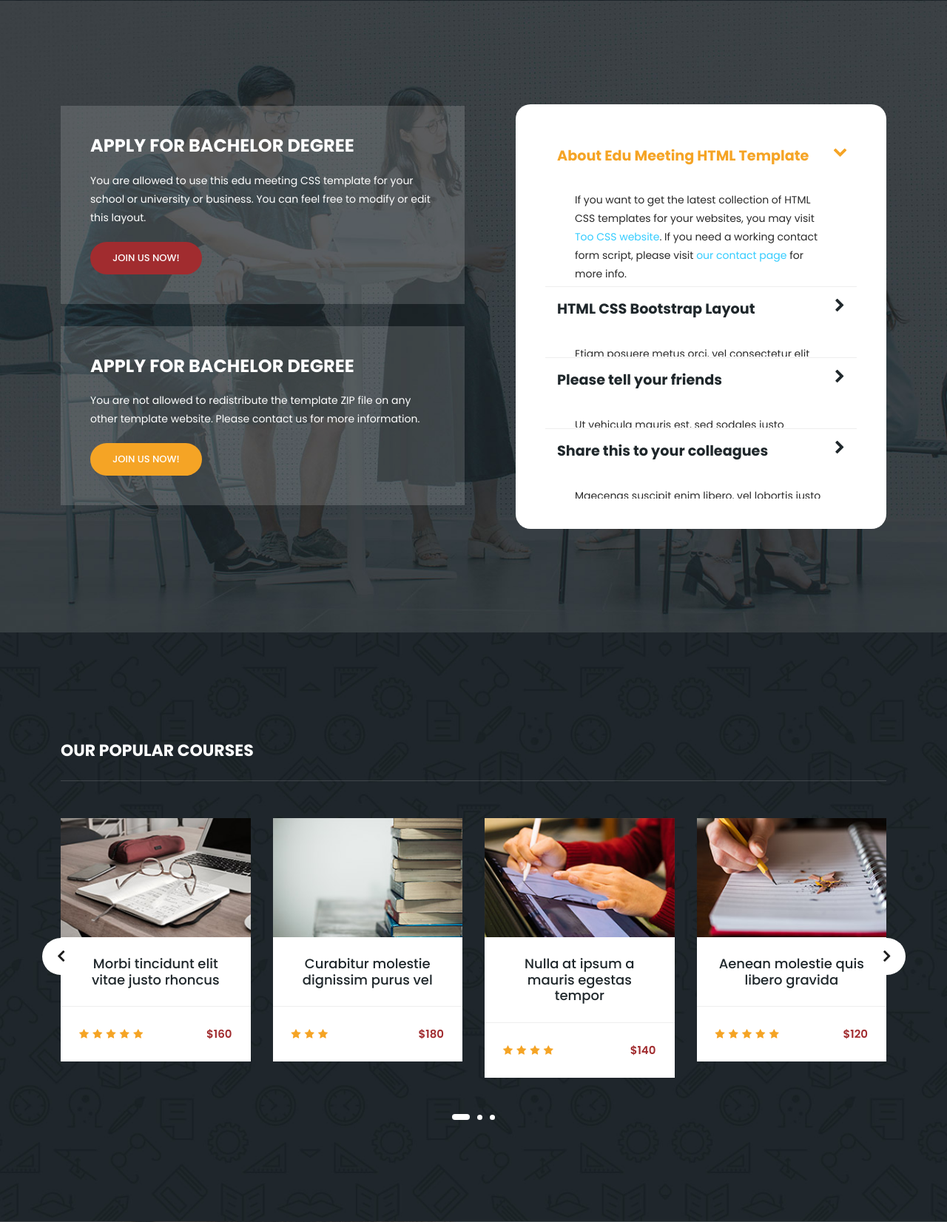
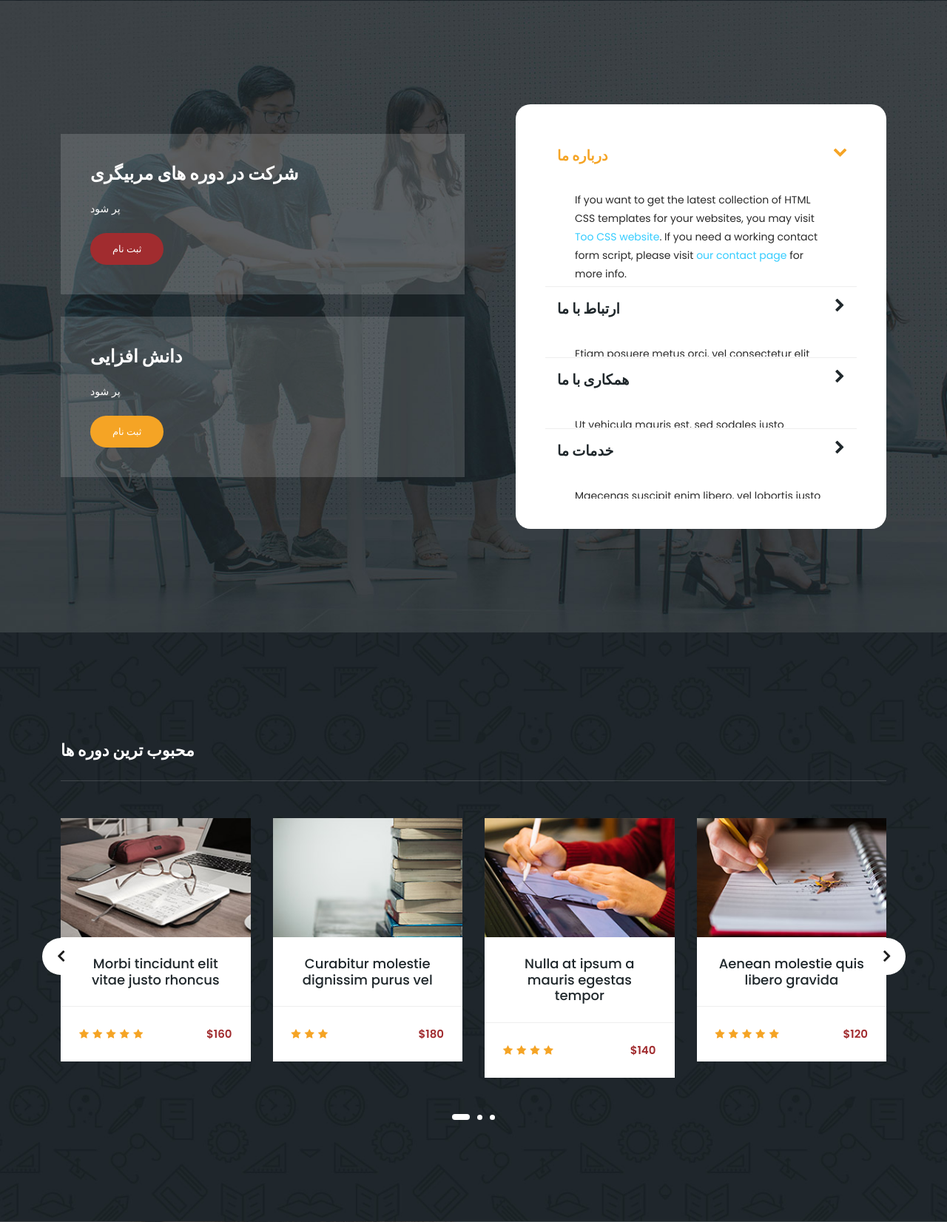
Before and after one commit to azarakhsh13/Football-Blog, a Django app: page / in a window 1280 px wide. Shown: the part 1674-3326 px from the top of the page at 74% size. Run offline with Django 4.2, Linux system fonts and the light colour scheme; some libraries are stand-ins or nearby versions.

Commit message:
templates change 3

```diff
--- a/templates/index.html
+++ b/templates/index.html
@@ -174,19 +174,19 @@ https://templatemo.com/tm-569-edu-meeting
           <div class="row">
             <div class="col-lg-12">
               <div class="item">
-                <h3>APPLY FOR BACHELOR DEGREE</h3>
-                <p>You are allowed to use this edu meeting CSS template for your school or university or business. You can feel free to modify or edit this layout.</p>
+                <h3>شرکت در دوره های مربیگری</h3>
+                <p>پر شود</p>
                 <div class="main-button-red">
-                  <div class="scroll-to-section"><a href="#contact">Join Us Now!</a></div>
+                  <div class="scroll-to-section"><a href="#contact">ثبت نام</a></div>
               </div>
               </div>
             </div>
             <div class="col-lg-12">
               <div class="item">
-                <h3>APPLY FOR BACHELOR DEGREE</h3>
-                <p>You are not allowed to redistribute the template ZIP file on any other template website. Please contact us for more information.</p>
+                <h3>دانش افزایی</h3>
+                <p>پر شود</p>
                 <div class="main-button-yellow">
-                  <div class="scroll-to-section"><a href="#contact">Join Us Now!</a></div>
+                  <div class="scroll-to-section"><a href="#contact">ثبت نام</a></div>
               </div>
               </div>
             </div>
@@ -196,7 +196,7 @@ https://templatemo.com/tm-569-edu-meeting
           <div class="accordions is-first-expanded">
             <article class="accordion">
                 <div class="accordion-head">
-                    <span>About Edu Meeting HTML Template</span>
+                    <span>درباره ما </span>
                     <span class="icon">
                         <i class="icon fa fa-chevron-right"></i>
                     </span>
@@ -209,7 +209,7 @@ https://templatemo.com/tm-569-edu-meeting
             </article>
             <article class="accordion">
                 <div class="accordion-head">
-                    <span>HTML CSS Bootstrap Layout</span>
+                    <span>ارتباط با ما </span>
                     <span class="icon">
                         <i class="icon fa fa-chevron-right"></i>
                     </span>
@@ -223,7 +223,7 @@ https://templatemo.com/tm-569-edu-meeting
             </article>
             <article class="accordion">
                 <div class="accordion-head">
-                    <span>Please tell your friends</span>
+                    <span>همکاری با ما</span>
                     <span class="icon">
                         <i class="icon fa fa-chevron-right"></i>
                     </span>
@@ -237,7 +237,7 @@ https://templatemo.com/tm-569-edu-meeting
             </article>
             <article class="accordion last-accordion">
                 <div class="accordion-head">
-                    <span>Share this to your colleagues</span>
+                    <span>خدمات ما </span>
                     <span class="icon">
                         <i class="icon fa fa-chevron-right"></i>
                     </span>
@@ -260,7 +260,7 @@ https://templatemo.com/tm-569-edu-meeting
       <div class="row">
         <div class="col-lg-12">
           <div class="section-heading">
-            <h2>Our Popular Courses</h2>
+            <h2>محبوب ترین دوره ها </h2>
           </div>
         </div>
         <div class="col-lg-12">
@@ -538,20 +538,20 @@ https://templatemo.com/tm-569-edu-meeting
         <div class="col-lg-6">
           <div class="row">
             <div class="col-lg-12">
-              <h2>A Few Facts About Our University</h2>
+              <h2>آمار های اریو فوتبال</h2>
             </div>
             <div class="col-lg-6">
               <div class="row">
                 <div class="col-12">
                   <div class="count-area-content percentage">
                     <div class="count-digit">94</div>
-                    <div class="count-title">Succesed Students</div>
+                    <div class="count-title">رضایت کاربران</div>
                   </div>
                 </div>
                 <div class="col-12">
                   <div class="count-area-content">
                     <div class="count-digit">126</div>
-                    <div class="count-title">Current Teachers</div>
+                    <div class="count-title">مقاله </div>
                   </div>
                 </div>
               </div>
@@ -561,13 +561,13 @@ https://templatemo.com/tm-569-edu-meeting
                 <div class="col-12">
                   <div class="count-area-content new-students">
                     <div class="count-digit">2345</div>
-                    <div class="count-title">New Students</div>
+                    <div class="count-title">تمرین و دریل های دو بعدی</div>
                   </div>
                 </div>
                 <div class="col-12">
                   <div class="count-area-content">
                     <div class="count-digit">32</div>
-                    <div class="count-title">Awards</div>
+                    <div class="count-title">بازی های انالیز شده </div>
                   </div>
                 </div>
               </div>
@@ -592,31 +592,31 @@ https://templatemo.com/tm-569-edu-meeting
               <form id="contact" action="" method="post">
                 <div class="row">
                   <div class="col-lg-12">
-                    <h2>Let's get in touch</h2>
+                    <h2>فرستادن پیام</h2>
                   </div>
                   <div class="col-lg-4">
                     <fieldset>
-                      <input name="name" type="text" id="name" placeholder="YOURNAME...*" required="">
+                      <input name="name" type="text" id="name" placeholder="نام...*" required="">
                     </fieldset>
                   </div>
                   <div class="col-lg-4">
                     <fieldset>
-                    <input name="email" type="text" id="email" pattern="[^ @]*@[^ @]*" placeholder="YOUR EMAIL..." required="">
+                    <input name="email" type="text" id="email" pattern="[^ @]*@[^ @]*" placeholder=" ایمیل..." required="">
                   </fieldset>
                   </div>
                   <div class="col-lg-4">
                     <fieldset>
-                      <input name="subject" type="text" id="subject" placeholder="SUBJECT...*" required="">
+                      <input name="subject" type="text" id="subject" placeholder="موضوع...*" required="">
                     </fieldset>
                   </div>
                   <div class="col-lg-12">
                     <fieldset>
-                      <textarea name="message" type="text" class="form-control" id="message" placeholder="YOUR MESSAGE..." required=""></textarea>
+                      <textarea name="message" type="text" class="form-control" id="message" placeholder=" پیام..." required=""></textarea>
                     </fieldset>
                   </div>
                   <div class="col-lg-12">
                     <fieldset>
-                      <button type="submit" id="form-submit" class="button">SEND MESSAGE NOW</button>
+                      <button type="submit" id="form-submit" class="button">فرستادن</button>
                     </fieldset>
                   </div>
                 </div>
@@ -628,19 +628,19 @@ https://templatemo.com/tm-569-edu-meeting
           <div class="right-info">
             <ul>
               <li>
-                <h6>Phone Number</h6>
+                <h6>شماره </h6>
                 <span>010-020-0340</span>
               </li>
               <li>
-                <h6>Email Address</h6>
+                <h6>ادرس ایمیل </h6>
                 <span>info@meeting.edu</span>
               </li>
               <li>
-                <h6>Street Address</h6>
+                <h6>ادرس شرکت </h6>
                 <span>Rio de Janeiro - RJ, 22795-008, Brazil</span>
               </li>
               <li>
-                <h6>Website URL</h6>
+                <h6> سایت</h6>
                 <span>www.meeting.edu</span>
               </li>
             </ul>
```
